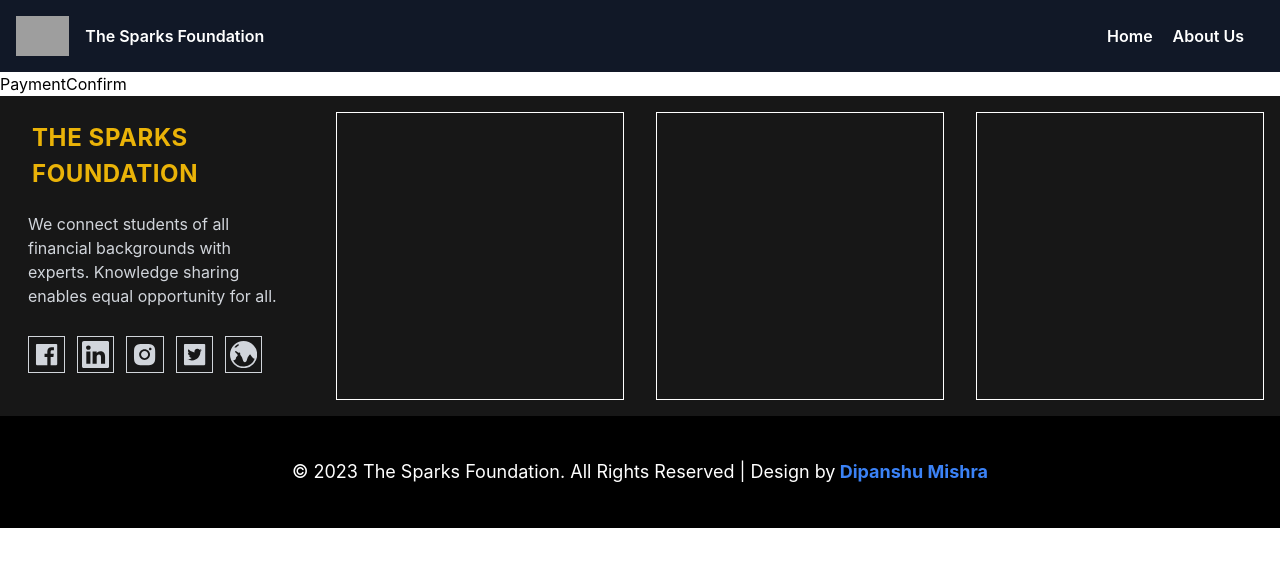
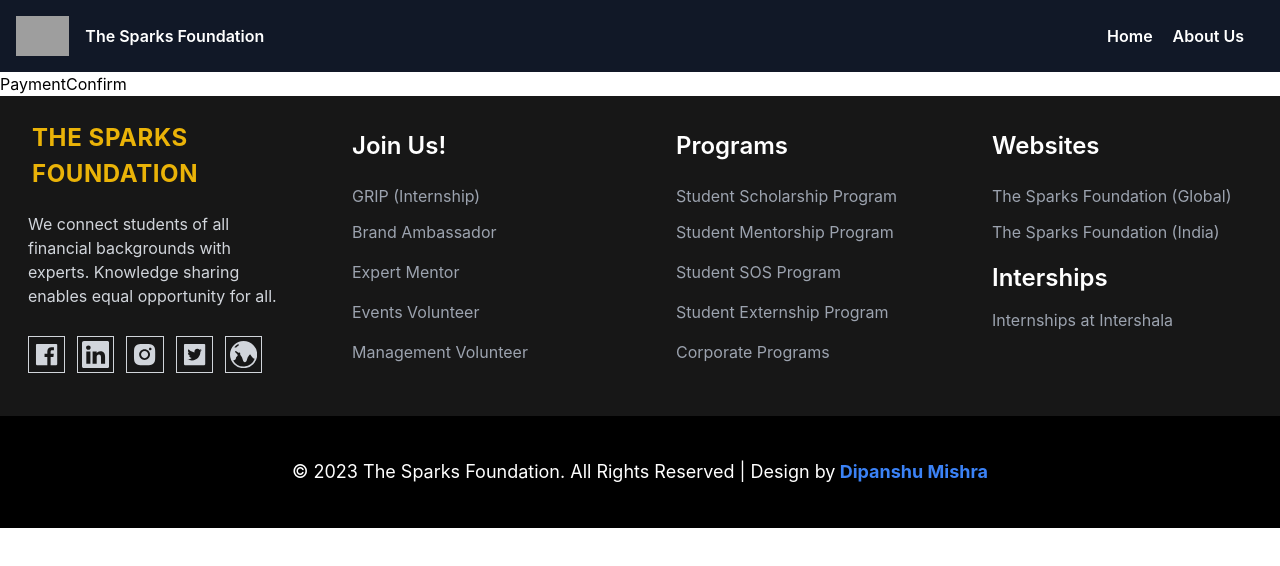
Before and after one commit to Dipanshu0612/Payment_Gateway_Integration, a React (Create React App) app: page /pay-confirm in a window 1280 px wide. Shown: the top 566 px of the page. Built offline with nearby package versions, Linux system fonts and the light colour scheme; grey boxes are pictures that could not be loaded.

Commit message:
Completed the Footer Part.

```diff
--- a/src/components/Footer.jsx
+++ b/src/components/Footer.jsx
@@ -18,14 +18,28 @@
                 <a href="https://thesparksfoundation.info/" className='border border-gray-300 text-gray-300 p-1 hover:text-white hover:bg-blue-300'><BsGlobeCentralSouthAsia/></a>
             </div>
         </div>
-        <div className="box2 border border-white h-[18rem] w-[18rem]">
-
+        <div className="box2 h-[18rem] w-[18rem]">
+            <h3 className='text-[1.5rem] text-white px-4 py-4 font-semibold'>Join Us!</h3>
+            <a href='https://www.thesparksfoundationsingapore.org/join-us/internship-positions/' className='hover:text-white ease-in-out block text-gray-400 px-4 py-1'>GRIP (Internship)</a>
+            <a href='https://www.thesparksfoundationsingapore.org/join-us/brand-ambassador/' className='hover:text-white ease-in-out block text-gray-400 px-4 py-2'>Brand Ambassador</a>
+            <a href='https://www.thesparksfoundationsingapore.org/join-us/expert-mentor/' className='hover:text-white ease-in-out block text-gray-400 px-4 py-2'>Expert Mentor</a>
+            <a href='https://www.thesparksfoundationsingapore.org/join-us/events-volunteer/' className='hover:text-white ease-in-out block text-gray-400 px-4 py-2'>Events Volunteer</a>
+            <a href='https://www.thesparksfoundationsingapore.org/join-us/management-volunteer/' className='hover:text-white ease-in-out block text-gray-400 px-4 py-2'>Management Volunteer</a>
         </div>
-        <div className="box3 border border-white h-[18rem] w-[18rem]">
-
+        <div className="box3 h-[18rem] w-[18rem] px-1">
+        <h3 className='text-[1.5rem] text-white px-4 py-4 font-semibold'>Programs</h3>
+            <a href='https://www.thesparksfoundationsingapore.org/programs/student-scholarship-program/' className='hover:text-white ease-in-out block text-gray-400 px-4 py-1'>Student Scholarship Program</a>
+            <a href='https://www.thesparksfoundationsingapore.org/programs/student-mentorship-program/' className='hover:text-white ease-in-out block text-gray-400 px-4 py-2'>Student Mentorship Program</a>
+            <a href='https://www.thesparksfoundationsingapore.org/programs/student-sos-program/' className='hover:text-white ease-in-out block text-gray-400 px-4 py-2'>Student SOS Program</a>
+            <a href='https://www.thesparksfoundationsingapore.org/programs/student-externship-program/' className='hover:text-white ease-in-out block text-gray-400 px-4 py-2'>Student Externship Program</a>
+            <a href='https://www.thesparksfoundationsingapore.org/programs/corporate-programs/' className='hover:text-white ease-in-out block text-gray-400 px-4 py-2'>Corporate Programs</a>
         </div>
-        <div className="box4 border border-white h-[18rem] w-[18rem]">
-
+        <div className="box4 h-[18rem] w-[18rem]">
+        <h3 className='text-[1.5rem] text-white px-4 py-4 font-semibold'>Websites</h3>
+            <a href='https://thesparksfoundation.info/' className='hover:text-white ease-in-out block text-gray-400 px-4 py-1'>The Sparks Foundation (Global)</a>
+            <a href='thesparksfoundation.in/' className='hover:text-white ease-in-out block text-gray-400 px-4 py-2'>The Sparks Foundation (India)</a>
+        <h3 className='text-[1.5rem] text-white px-4 py-2 font-semibold'>Interships</h3>
+            <a href='https://internshala.com/internships/internship-at-The%20Sparks%20Foundation' className='hover:text-white ease-in-out block text-gray-400 px-4 py-1'>Internships at Intershala</a>
         </div>
     </div>
     <div className="lastfooter w-full bg-black h-[7rem] text-lg text-white flex items-center justify-center">
```
